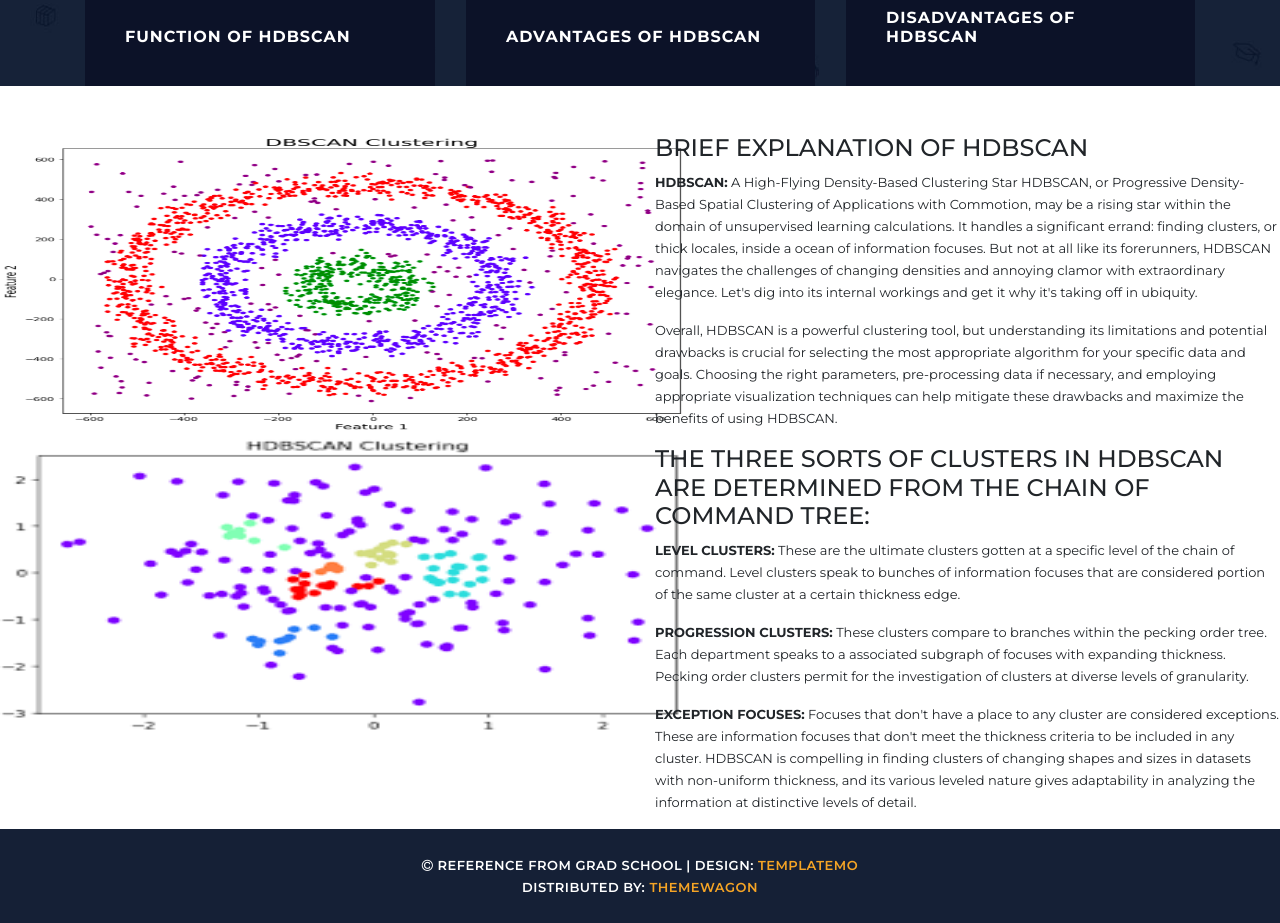
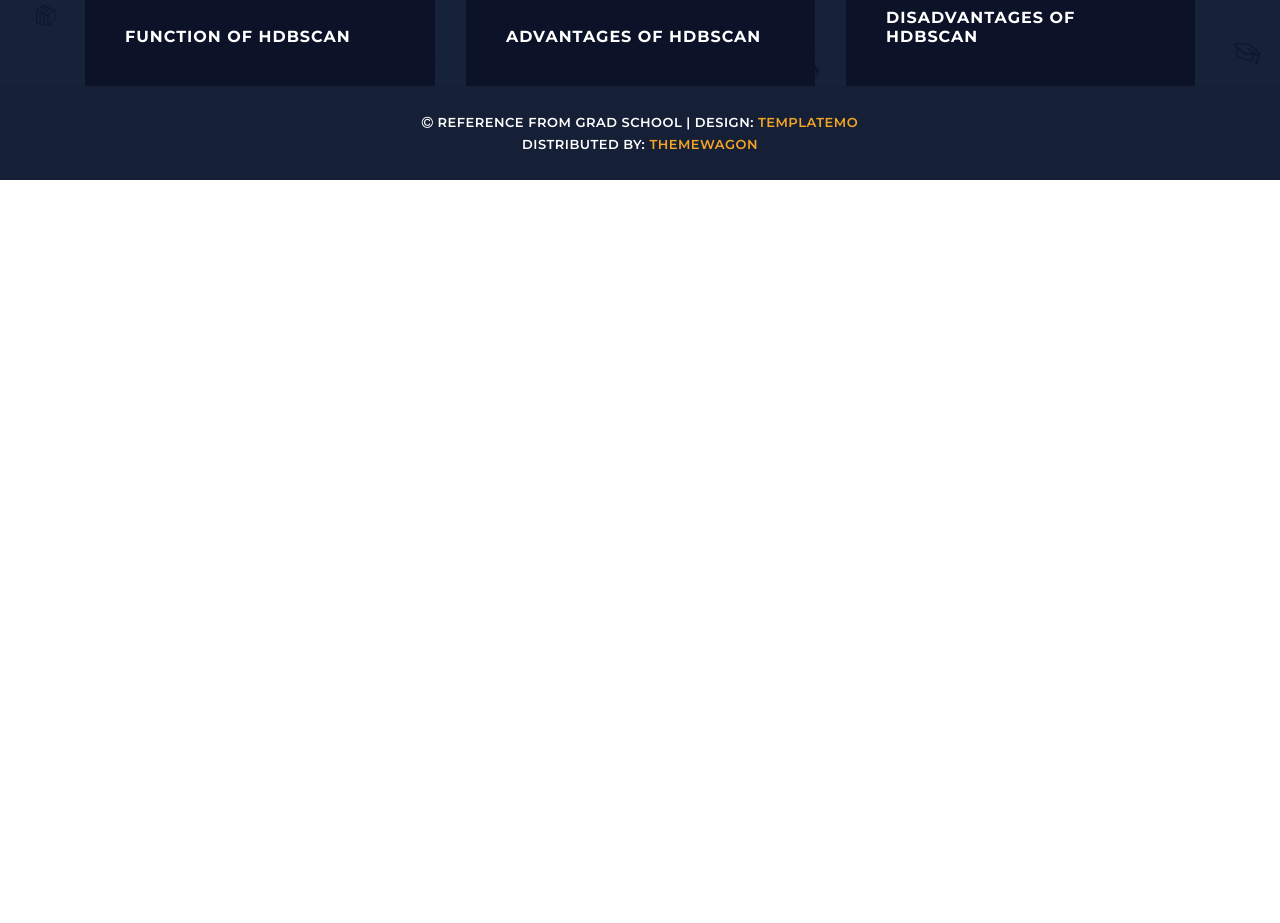
Before and after one commit to Ebraceesay/Ebraceesay.github.io, a plain HTML site: page blog.html in a window 1280 px wide. Shown: the part 646-1569 px from the top of the page. After the commit the page ends 826 px from the top, so only its background shows below. Drawn offline with nearby package versions, Linux system fonts and the light colour scheme.

Commit message:
Update blog.html

```diff
--- a/blog.html
+++ b/blog.html
@@ -167,36 +167,7 @@ https://templatemo.com/tm-557-hdbscan
                         </div>
                       </div>
                     </section>
-                    <br>
-                    <br>
-                    <article id="tabs-2">
-                      <div class="row">
-                        <div class="col-md-6">
-                          <img src="assets/images/choose-us-image-03 (3).png" alt="[Description of the image]" width="700" height="300">
-                          <img src="assets/images/choose-us-image-01 (2).png" alt="[Description of the image]" width="700" height="300">
 
-                        </div>
-                        <div class="col-md-6">
-
-
-
-                          <h4>BRIEF EXPLANATION OF HDBSCAN</h4>
-                          <p><strong>HDBSCAN:</strong> A High-Flying Density-Based Clustering Star
-                            HDBSCAN, or Progressive Density-Based Spatial Clustering of Applications with Commotion, may be a rising star within the domain of unsupervised learning calculations. It handles a significant errand: finding clusters, or thick locales, inside a ocean of information focuses. But not at all like its forerunners, HDBSCAN navigates the challenges of changing densities and annoying clamor with extraordinary elegance. Let's dig into its internal workings and get it why it's taking off in ubiquity.
-                            </p>
-                          <p>Overall, HDBSCAN is a powerful clustering tool, but understanding its limitations and potential drawbacks is crucial for selecting the most appropriate algorithm for your specific data and goals. Choosing the right parameters, pre-processing data if necessary, and employing appropriate visualization techniques can help mitigate these drawbacks and maximize the benefits of using HDBSCAN.</p>
-                          <h4>THE THREE SORTS OF CLUSTERS IN HDBSCAN ARE DETERMINED FROM THE CHAIN OF COMMAND TREE:</h4>
-                          <p><strong>LEVEL CLUSTERS:</strong>
-                            These are the ultimate clusters gotten at a specific level of the chain of command. Level clusters speak to bunches of information focuses that are considered portion of the same cluster at a certain thickness edge.
-                           <P> <strong>PROGRESSION CLUSTERS:</strong>
-                            These clusters compare to branches within the pecking order tree. Each department speaks to a associated subgraph of focuses with expanding thickness. Pecking order clusters permit for the investigation of clusters at diverse levels of granularity.</P>
-                            <P><strong>EXCEPTION FOCUSES:</strong>
-                              Focuses that don't have a place to any cluster are considered exceptions. These are information focuses that don't meet the thickness criteria to be included in any cluster.
-                              HDBSCAN is compelling in finding clusters of changing shapes and sizes in datasets with non-uniform thickness, and its various leveled nature gives adaptability in analyzing the information at distinctive levels of detail.</P>
-                            </p>
-                      </div>
-
-                  </section>
                 </div>
             </div>
             </div>
```
